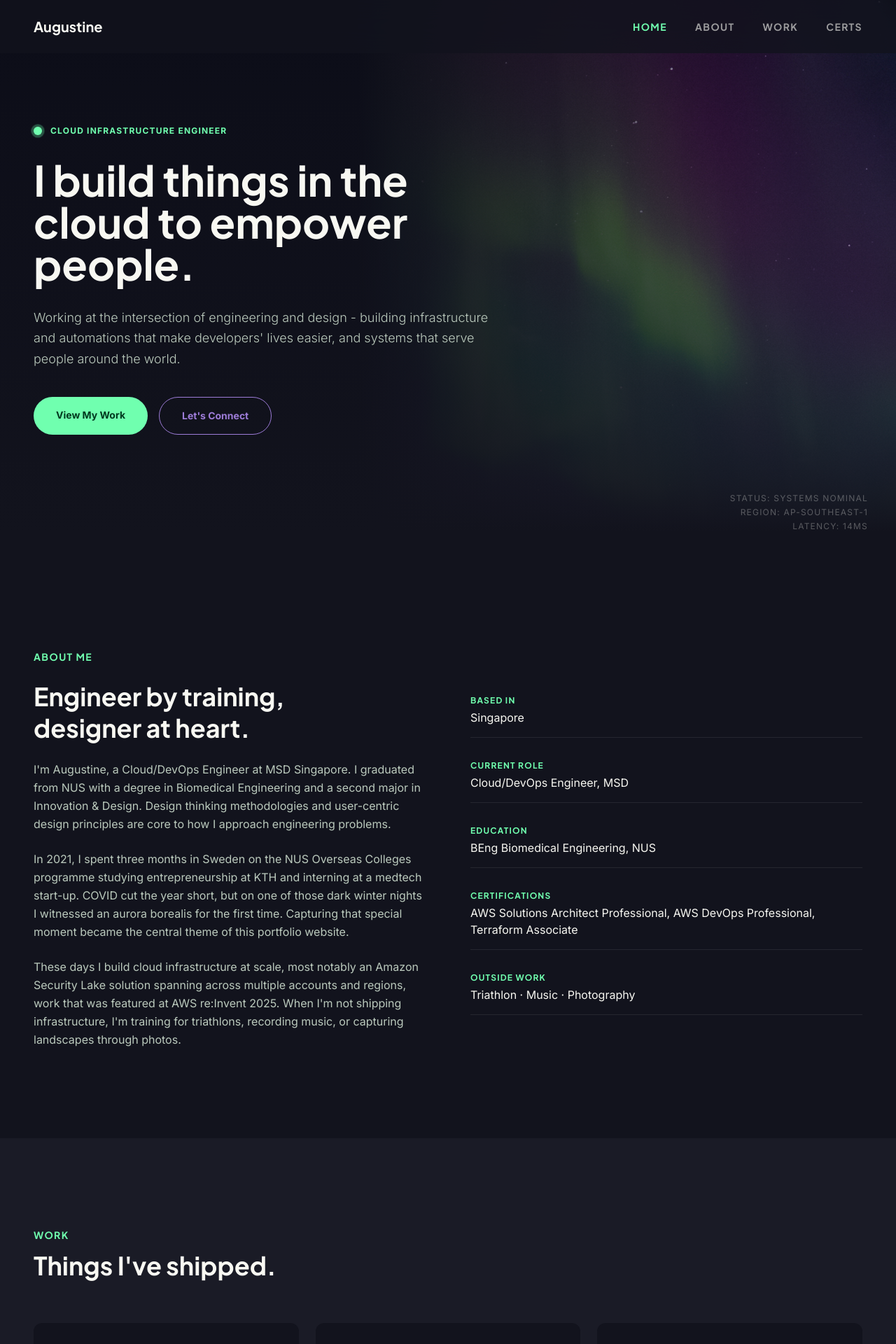
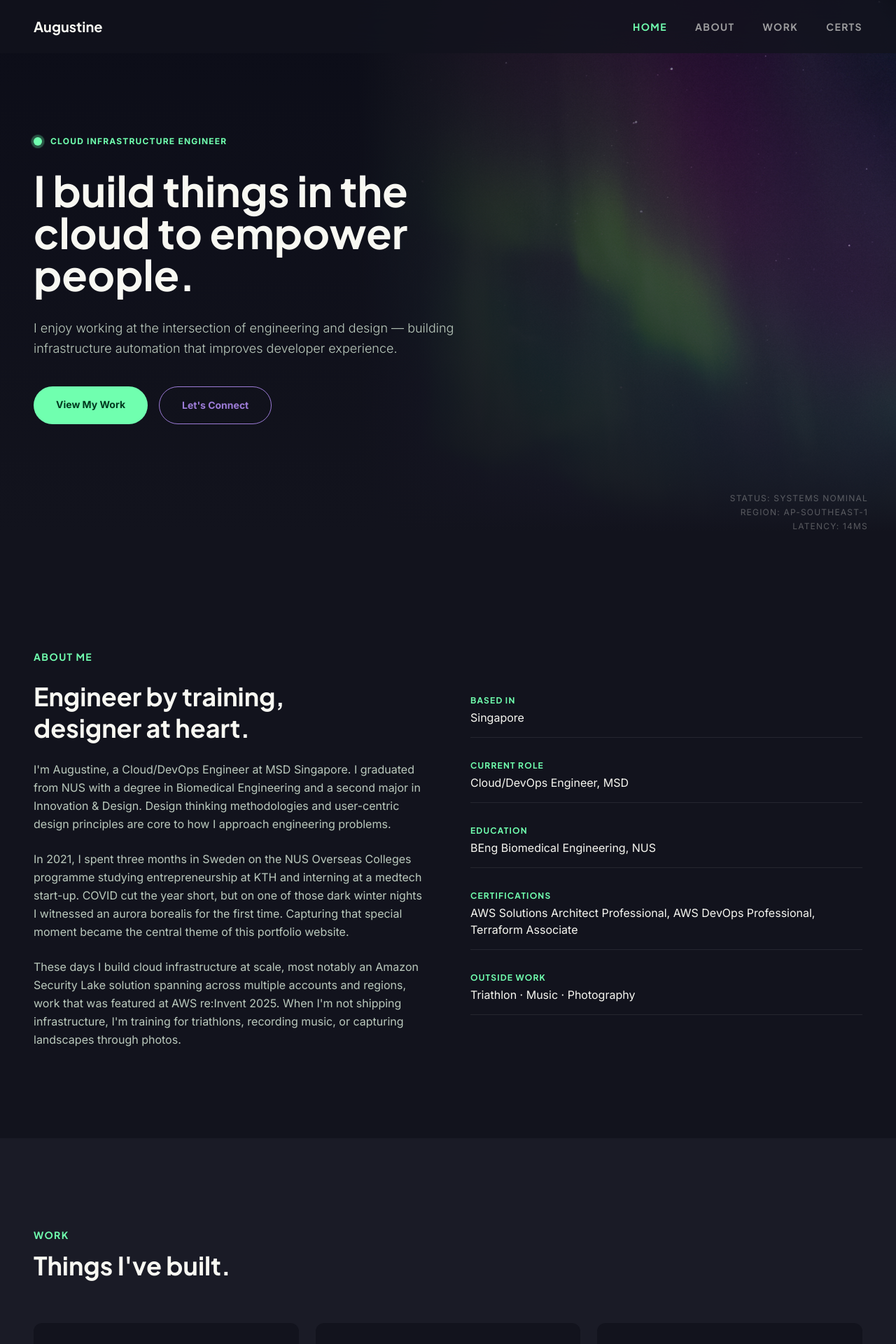
Before and after one commit to augustinechiajh/portfolio-v2, a React (Vite) app: page /#hero in a window 1280 px wide. Shown: the top 1920 px of the page at 70% size. Built offline with nearby package versions, Linux system fonts and the light colour scheme.

Commit message:
Update phrasing for Hero section

```diff
--- a/src/components/Hero.tsx
+++ b/src/components/Hero.tsx
@@ -56,7 +56,7 @@ function Hero() {
                         )}
                     </h1>
                     <p className="text-lg font-light leading-relaxed" style={{ color: '#bbcabd' }}>
-                        Working at the intersection of engineering and design - building infrastructure and automations that make developers' lives easier, and systems that serve people around the world.
+                        I enjoy working at the intersection of engineering and design — building infrastructure automation that improves developer experience.
                     </p>
                     <div className="flex flex-wrap gap-4 pt-2">
                         <Link
--- a/src/components/Work.tsx
+++ b/src/components/Work.tsx
@@ -63,7 +63,7 @@ function Work() {
                         className="text-4xl font-bold leading-none"
                         style={{ color: '#F8F8F2', fontFamily: 'Plus Jakarta Sans' }}
                     >
-                        Things I've shipped.
+                        Things I've built.
                     </h2>
                 </motion.div>
 
```
